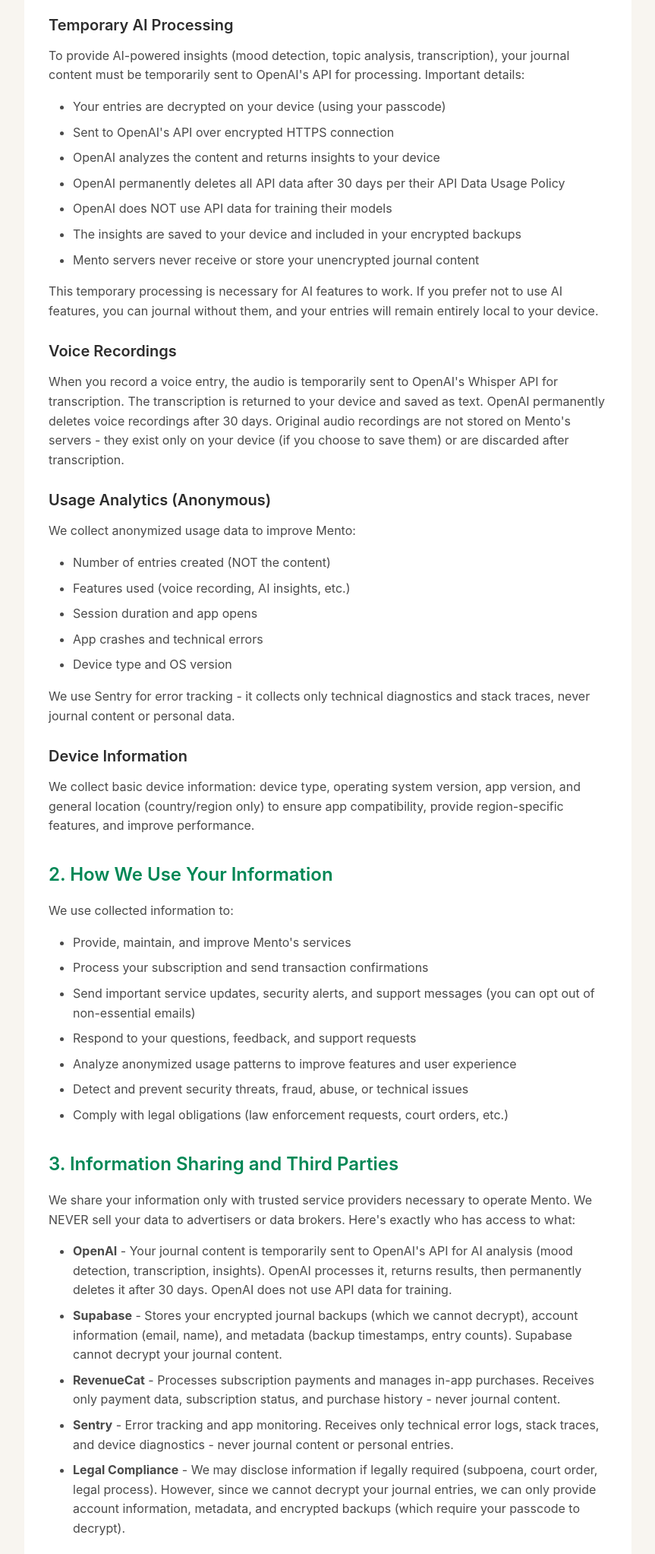
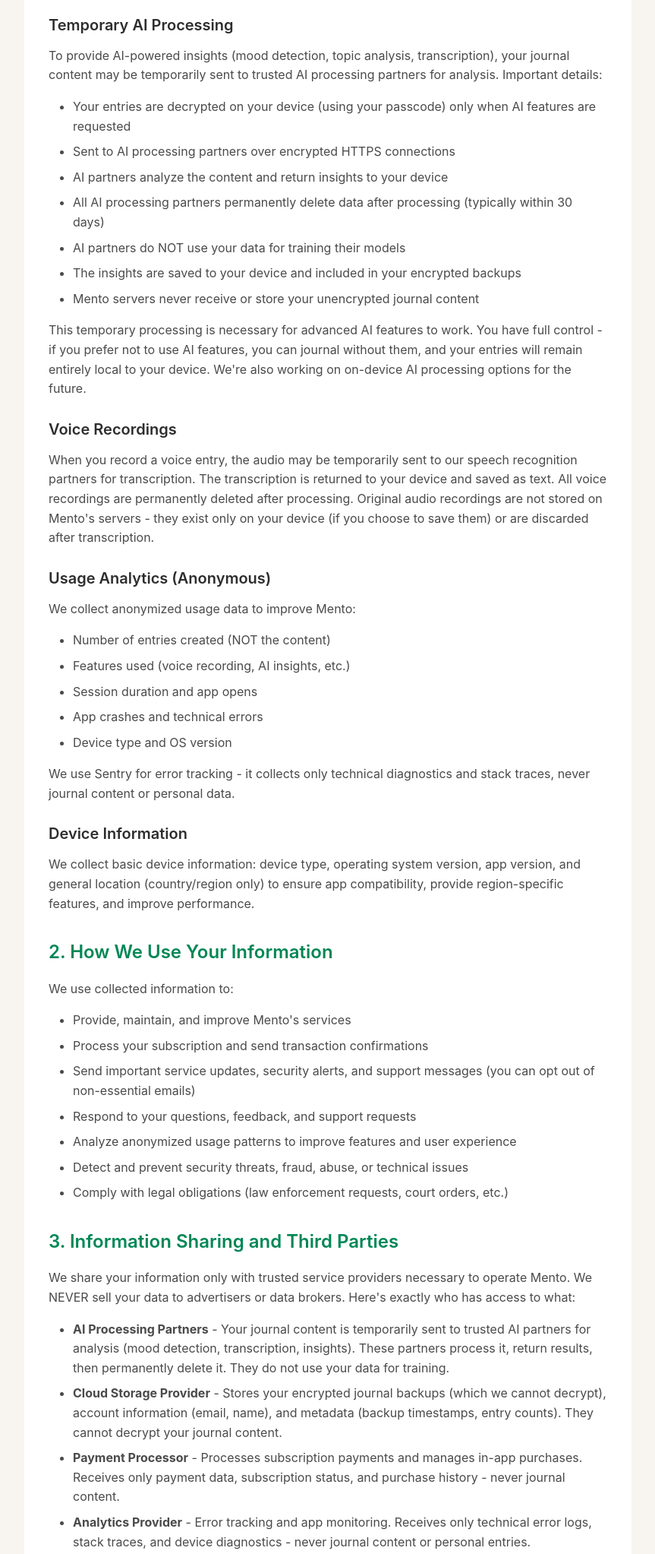
Before and after one commit to swaza-dev/mento-site, a website: page privacy.html in a window 1280 px wide. Shown: the part 1260-3305 px from the top of the page at 76% size, without its empty margins (208-1071 px from the left). Drawn offline with Linux system fonts and the light colour scheme.

Commit message:
Make AI partner language more strategic and future-proof
- Replaced specific API mentions (OpenAI, Whisper, GPT-4) with generic terms
- Changed 'OpenAI API' to 'trusted AI processing partners'
- Updated 'OpenAI Whisper' to 'advanced speech recognition technology'
- Replaced 'GPT-4' with 'our AI' or 'advanced AI'
- Added mention of future on-device AI processing options
- Maintains transparency while providing flexibility for future changes
- Keeps privacy commitments intact without vendor lock-in

```diff
--- a/privacy.html
+++ b/privacy.html
@@ -201,20 +201,20 @@
             <p><strong>What we CANNOT see:</strong> The content of your journal entries.</p>
 
             <h3>Temporary AI Processing</h3>
-            <p>To provide AI-powered insights (mood detection, topic analysis, transcription), your journal content must be temporarily sent to OpenAI's API for processing. Important details:</p>
+            <p>To provide AI-powered insights (mood detection, topic analysis, transcription), your journal content may be temporarily sent to trusted AI processing partners for analysis. Important details:</p>
             <ul>
-                <li>Your entries are decrypted on your device (using your passcode)</li>
-                <li>Sent to OpenAI's API over encrypted HTTPS connection</li>
-                <li>OpenAI analyzes the content and returns insights to your device</li>
-                <li>OpenAI permanently deletes all API data after 30 days per their API Data Usage Policy</li>
-                <li>OpenAI does NOT use API data for training their models</li>
+                <li>Your entries are decrypted on your device (using your passcode) only when AI features are requested</li>
+                <li>Sent to AI processing partners over encrypted HTTPS connections</li>
+                <li>AI partners analyze the content and return insights to your device</li>
+                <li>All AI processing partners permanently delete data after processing (typically within 30 days)</li>
+                <li>AI partners do NOT use your data for training their models</li>
                 <li>The insights are saved to your device and included in your encrypted backups</li>
                 <li>Mento servers never receive or store your unencrypted journal content</li>
             </ul>
-            <p>This temporary processing is necessary for AI features to work. If you prefer not to use AI features, you can journal without them, and your entries will remain entirely local to your device.</p>
+            <p>This temporary processing is necessary for advanced AI features to work. You have full control - if you prefer not to use AI features, you can journal without them, and your entries will remain entirely local to your device. We're also working on on-device AI processing options for the future.</p>
 
             <h3>Voice Recordings</h3>
-            <p>When you record a voice entry, the audio is temporarily sent to OpenAI's Whisper API for transcription. The transcription is returned to your device and saved as text. OpenAI permanently deletes voice recordings after 30 days. Original audio recordings are not stored on Mento's servers - they exist only on your device (if you choose to save them) or are discarded after transcription.</p>
+            <p>When you record a voice entry, the audio may be temporarily sent to our speech recognition partners for transcription. The transcription is returned to your device and saved as text. All voice recordings are permanently deleted after processing. Original audio recordings are not stored on Mento's servers - they exist only on your device (if you choose to save them) or are discarded after transcription.</p>
 
             <h3>Usage Analytics (Anonymous)</h3>
             <p>We collect anonymized usage data to improve Mento:</p>
@@ -245,10 +245,10 @@
             <h2>3. Information Sharing and Third Parties</h2>
             <p>We share your information only with trusted service providers necessary to operate Mento. We NEVER sell your data to advertisers or data brokers. Here's exactly who has access to what:</p>
             <ul>
-                <li><strong>OpenAI</strong> - Your journal content is temporarily sent to OpenAI's API for AI analysis (mood detection, transcription, insights). OpenAI processes it, returns results, then permanently deletes it after 30 days. OpenAI does not use API data for training.</li>
-                <li><strong>Supabase</strong> - Stores your encrypted journal backups (which we cannot decrypt), account information (email, name), and metadata (backup timestamps, entry counts). Supabase cannot decrypt your journal content.</li>
-                <li><strong>RevenueCat</strong> - Processes subscription payments and manages in-app purchases. Receives only payment data, subscription status, and purchase history - never journal content.</li>
-                <li><strong>Sentry</strong> - Error tracking and app monitoring. Receives only technical error logs, stack traces, and device diagnostics - never journal content or personal entries.</li>
+                <li><strong>AI Processing Partners</strong> - Your journal content is temporarily sent to trusted AI partners for analysis (mood detection, transcription, insights). These partners process it, return results, then permanently delete it. They do not use your data for training.</li>
+                <li><strong>Cloud Storage Provider</strong> - Stores your encrypted journal backups (which we cannot decrypt), account information (email, name), and metadata (backup timestamps, entry counts). They cannot decrypt your journal content.</li>
+                <li><strong>Payment Processor</strong> - Processes subscription payments and manages in-app purchases. Receives only payment data, subscription status, and purchase history - never journal content.</li>
+                <li><strong>Analytics Provider</strong> - Error tracking and app monitoring. Receives only technical error logs, stack traces, and device diagnostics - never journal content or personal entries.</li>
                 <li><strong>Legal Compliance</strong> - We may disclose information if legally required (subpoena, court order, legal process). However, since we cannot decrypt your journal entries, we can only provide account information, metadata, and encrypted backups (which require your passcode to decrypt).</li>
             </ul>
 
@@ -259,7 +259,7 @@
                 <li><strong>Passcode Security:</strong> Your backup passcode is stored securely on your device only (iOS Keychain / Android Keystore). It never leaves your device and is never transmitted to our servers.</li>
                 <li><strong>End-to-End Encryption:</strong> Your journal content is encrypted on your device, transmitted encrypted, stored encrypted, and can only be decrypted by you with your passcode.</li>
                 <li><strong>Data in Transit:</strong> All data transmitted between your device and our servers uses TLS 1.3+ encryption (HTTPS).</li>
-                <li><strong>Server Security:</strong> Our servers (Supabase) use industry-standard security including firewalls, intrusion detection systems, access controls, and regular security audits.</li>
+                <li><strong>Server Security:</strong> Our cloud storage servers use industry-standard security including firewalls, intrusion detection systems, access controls, and regular security audits.</li>
                 <li><strong>Access Controls:</strong> Even Mento employees cannot access your journal entries. We can only see encrypted backups and account metadata.</li>
                 <li><strong>Regular Security Audits:</strong> We conduct regular security assessments and promptly patch any discovered vulnerabilities.</li>
                 <li><strong>No Plaintext Storage:</strong> Your journal content is never stored in plaintext on our servers.</li>
```
Also changed, not shown: public/blog/index.html (+10 -10 lines).
